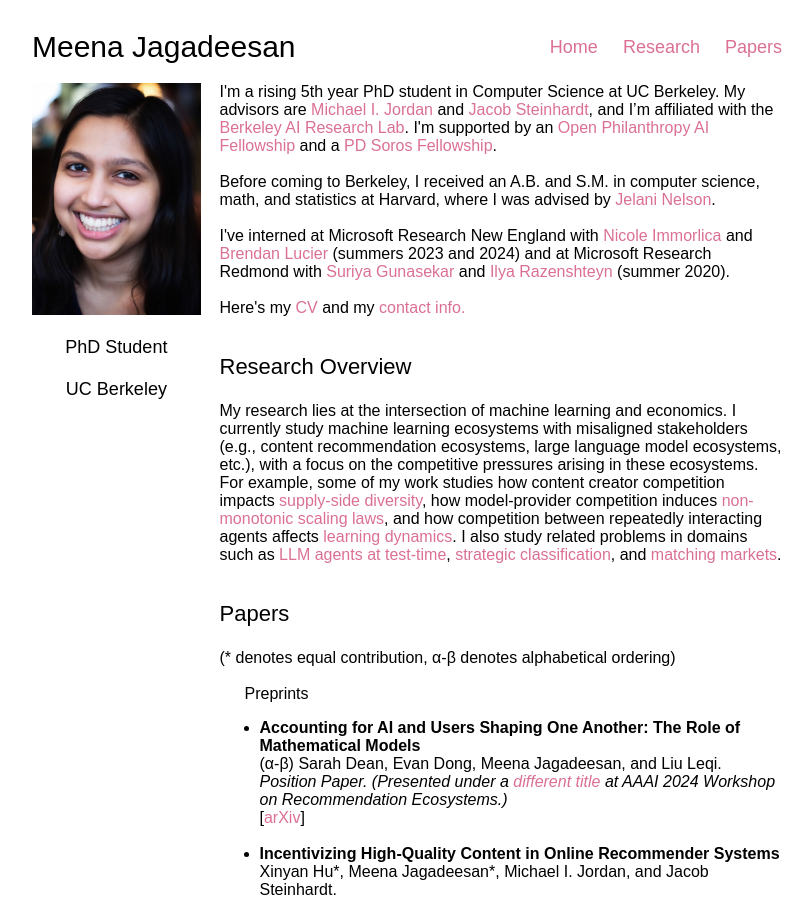
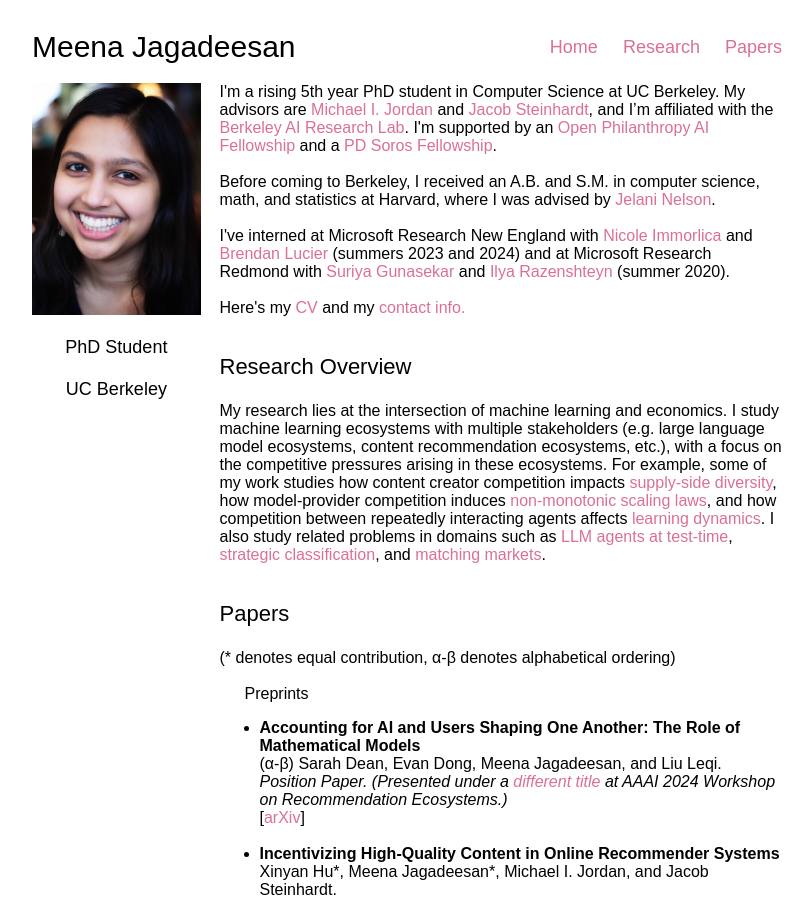
Before and after one commit to mjagadeesan/mjagadeesan.github.io, a Jekyll site: the page built from index.html, in a window 1280 px wide and 900 px high. Shown: the whole window, without its empty margins (233-1045 px from the left). Built offline with Jekyll 4.4.1, drawn with Linux system fonts in a browser that asks for light colours; some web fonts are replaced.

Commit message:
Update index.html

```diff
--- a/index.html
+++ b/index.html
@@ -14,7 +14,7 @@ layout: default
 
 	<h3><a id="research"></a><span>Research Overview</span></h3>
 
-	<span> My research lies at the intersection of machine learning and economics. I currently study machine learning ecosystems with misaligned stakeholders (e.g., content recommendation ecosystems, large language model ecosystems, etc.), with a focus on the competitive pressures arising in these ecosystems. For example, some of my work studies how content creator competition impacts <a href=https://arxiv.org/abs/2206.13489>supply-side diversity</a>, how model-provider competition induces <a href=https://arxiv.org/abs/2306.14670>non-monotonic scaling laws</a>, and how competition between repeatedly interacting agents affects <a href=https://arxiv.org/abs/2403.00188>learning dynamics</a>. I also study related problems in domains such as <a href=https://arxiv.org/abs/2402.06627>LLM agents at test-time</a>, <a href=https://arxiv.org/abs/2106.12705>strategic classification</a>, and <a href=https://arxiv.org/abs/2108.08843>matching markets</a>.</span>
+	<span> My research lies at the intersection of machine learning and economics. I study machine learning ecosystems with multiple stakeholders (e.g. large language model ecosystems, content recommendation ecosystems, etc.), with a focus on the competitive pressures arising in these ecosystems. For example, some of my work studies how content creator competition impacts <a href=https://arxiv.org/abs/2206.13489>supply-side diversity</a>, how model-provider competition induces <a href=https://arxiv.org/abs/2306.14670>non-monotonic scaling laws</a>, and how competition between repeatedly interacting agents affects <a href=https://arxiv.org/abs/2403.00188>learning dynamics</a>. I also study related problems in domains such as <a href=https://arxiv.org/abs/2402.06627>LLM agents at test-time</a>, <a href=https://arxiv.org/abs/2106.12705>strategic classification</a>, and <a href=https://arxiv.org/abs/2108.08843>matching markets</a>.</span>
 
 	<h3><a id="papers"></a><span>Papers</span></h3>
 	(<span style="font-family:Arial">*</span> denotes equal contribution, α-β denotes alphabetical ordering)<br><br>
```
